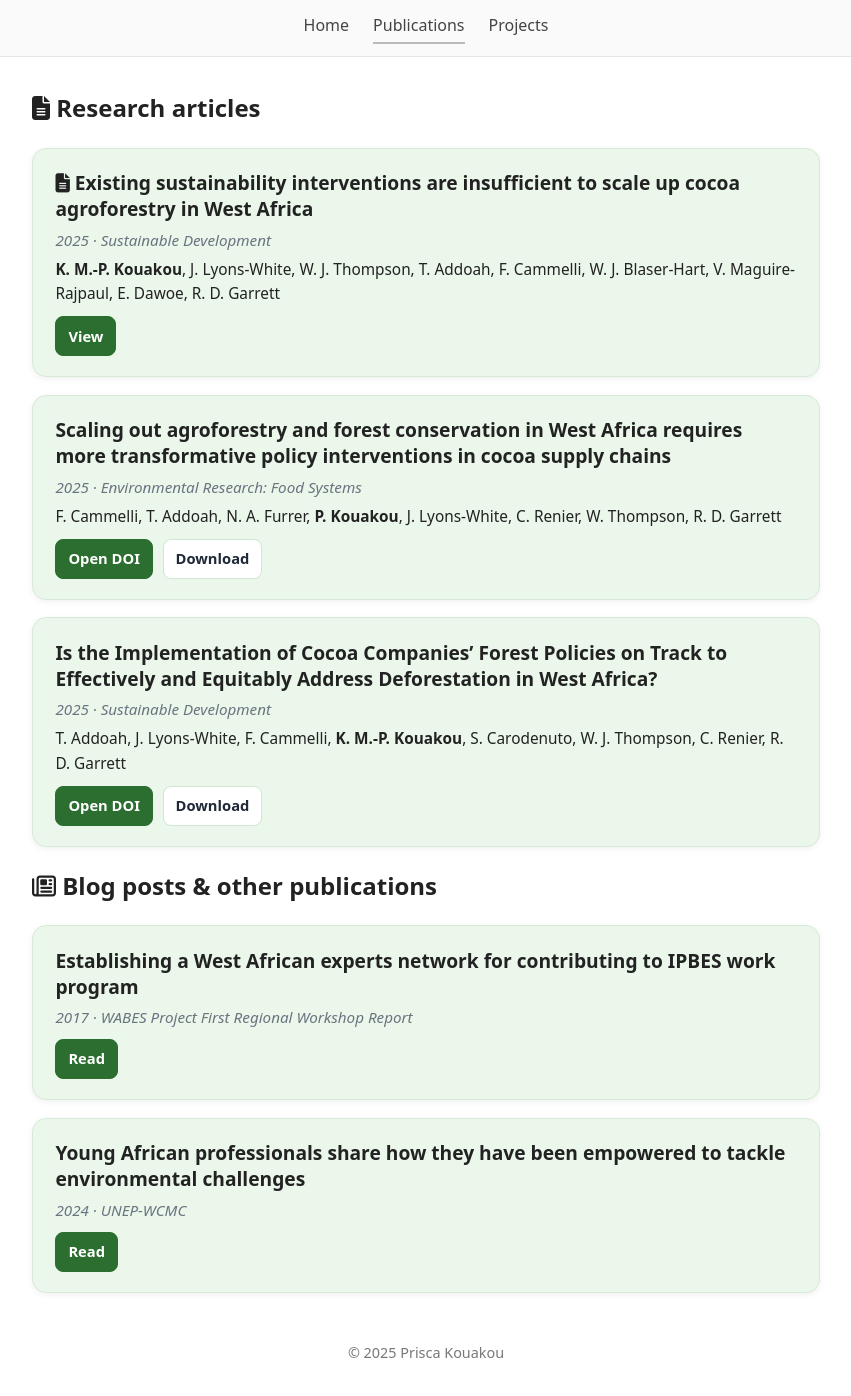
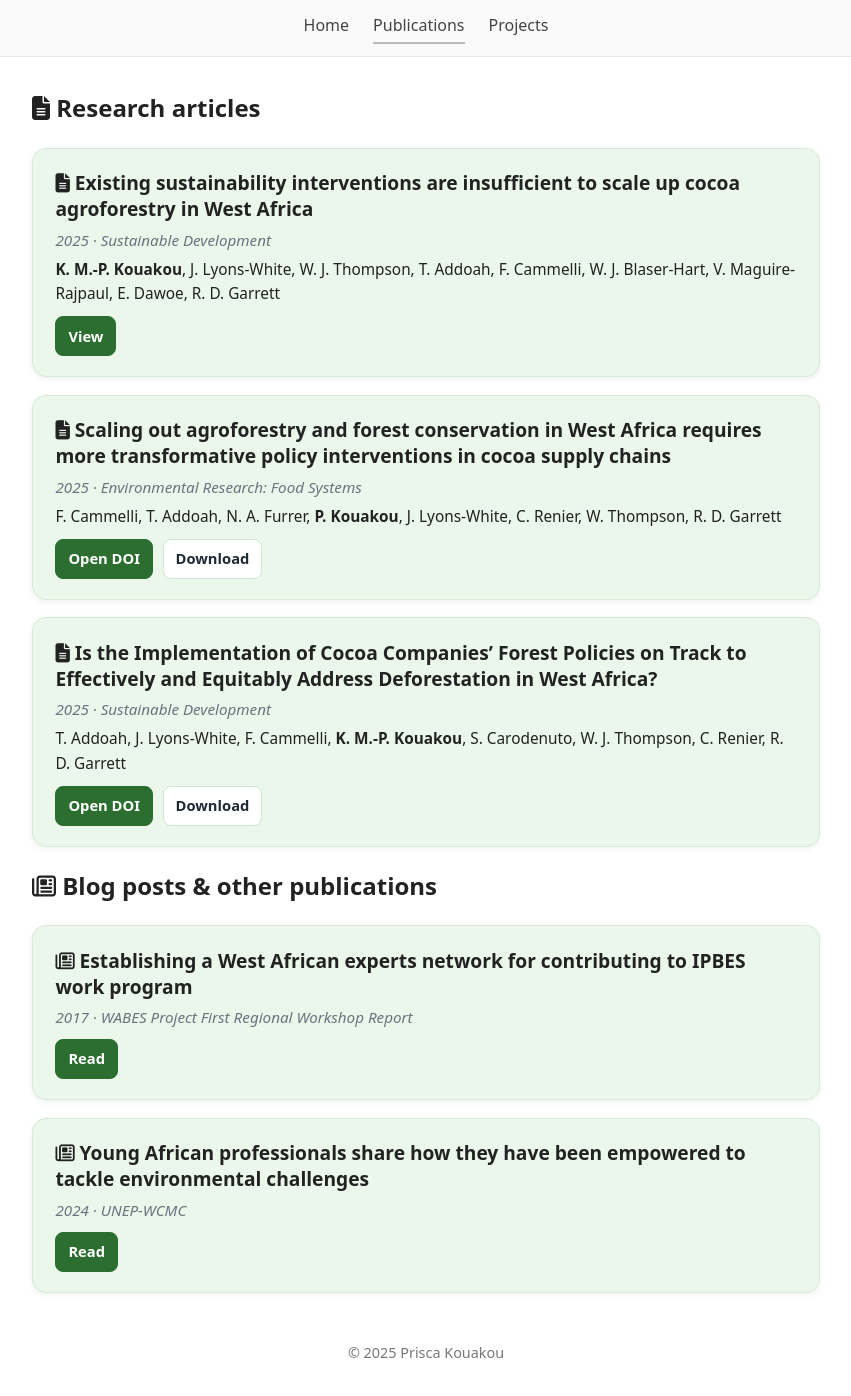
Before and after one commit to priscakmkouakou/priscakmkouakou.github.io, a Jekyll site: the page built from publications.md, in a window 1280 px wide. Shown: the whole page, without its empty margins (214-1065 px from the left). Built offline with Jekyll 4.4.1, drawn with Linux system fonts in a browser that asks for light colours.

Commit message:
Update publications.md

```diff
--- a/publications.md
+++ b/publications.md
@@ -53,7 +53,7 @@ permalink: /publications/
   <!-- 2 -->
   <article class="pub-card">
     <h3 class="pub-title">
-      Scaling out agroforestry and forest conservation in West Africa requires more transformative policy interventions in cocoa supply chains
+      <i class="fa-solid fa-file-lines"></i> Scaling out agroforestry and forest conservation in West Africa requires more transformative policy interventions in cocoa supply chains
     </h3>
     <div class="pub-meta">2025 · <em>Environmental Research: Food Systems</em></div>
     <div class="pub-authors">
@@ -68,7 +68,7 @@ permalink: /publications/
   <!-- 3 -->
   <article class="pub-card">
     <h3 class="pub-title">
-      Is the Implementation of Cocoa Companies’ Forest Policies on Track to Effectively and Equitably Address Deforestation in West Africa?
+      <i class="fa-solid fa-file-lines"></i> Is the Implementation of Cocoa Companies’ Forest Policies on Track to Effectively and Equitably Address Deforestation in West Africa?
     </h3>
     <div class="pub-meta">2025 · <em>Sustainable Development</em></div>
     <div class="pub-authors">
@@ -89,7 +89,7 @@ permalink: /publications/
 
   <article class="pub-card">
     <h3 class="pub-title">
-      Establishing a West African experts network for contributing to IPBES work program
+      <i class="fa-regular fa-newspaper"></i> Establishing a West African experts network for contributing to IPBES work program
     </h3>
     <div class="pub-meta">2017 · WABES Project First Regional Workshop Report</div>
     <div class="pub-actions">
@@ -99,7 +99,7 @@ permalink: /publications/
 
   <article class="pub-card">
     <h3 class="pub-title">
-      Young African professionals share how they have been empowered to tackle environmental challenges
+      <i class="fa-regular fa-newspaper"></i> Young African professionals share how they have been empowered to tackle environmental challenges
     </h3>
     <div class="pub-meta">2024 · UNEP-WCMC</div>
     <div class="pub-actions">
```
